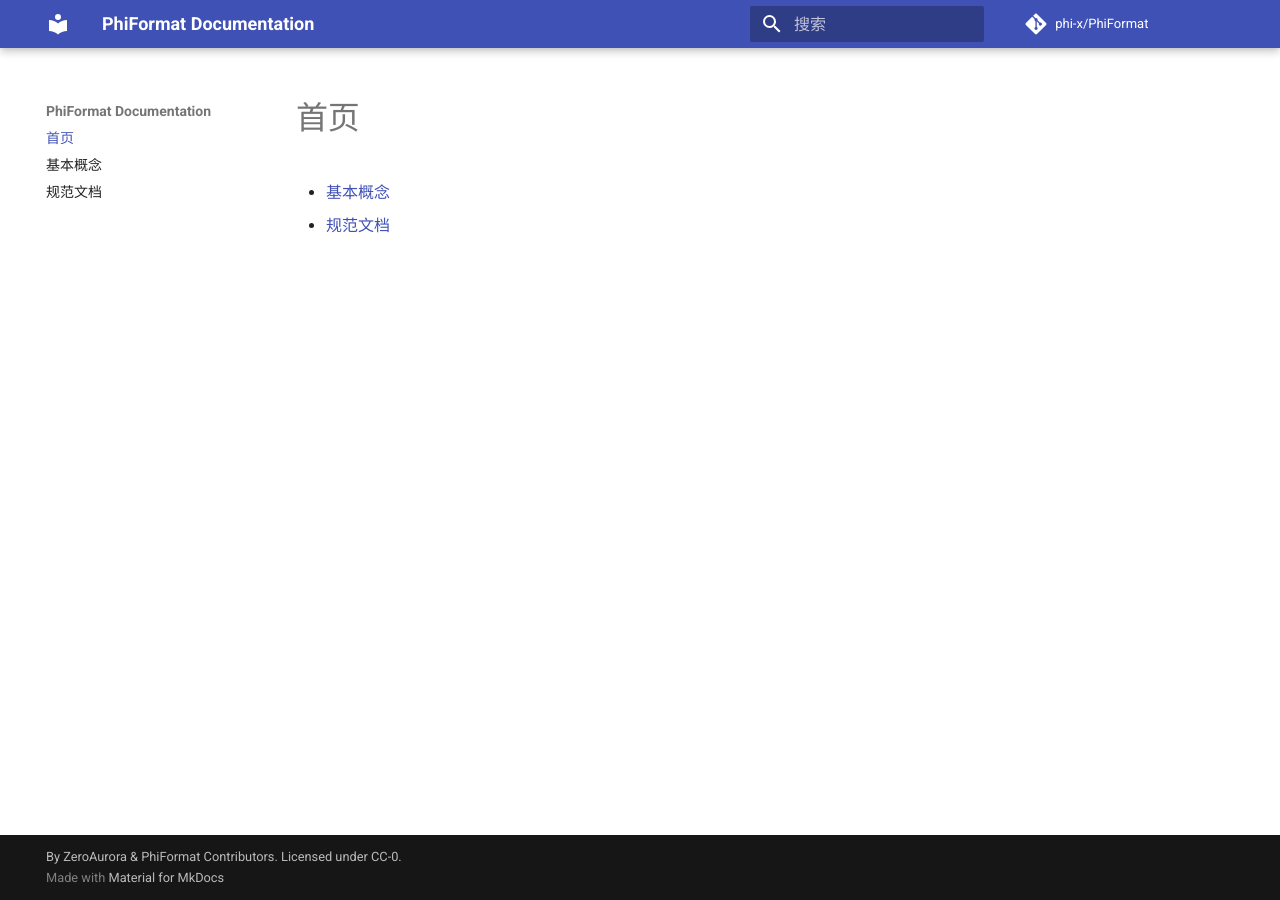
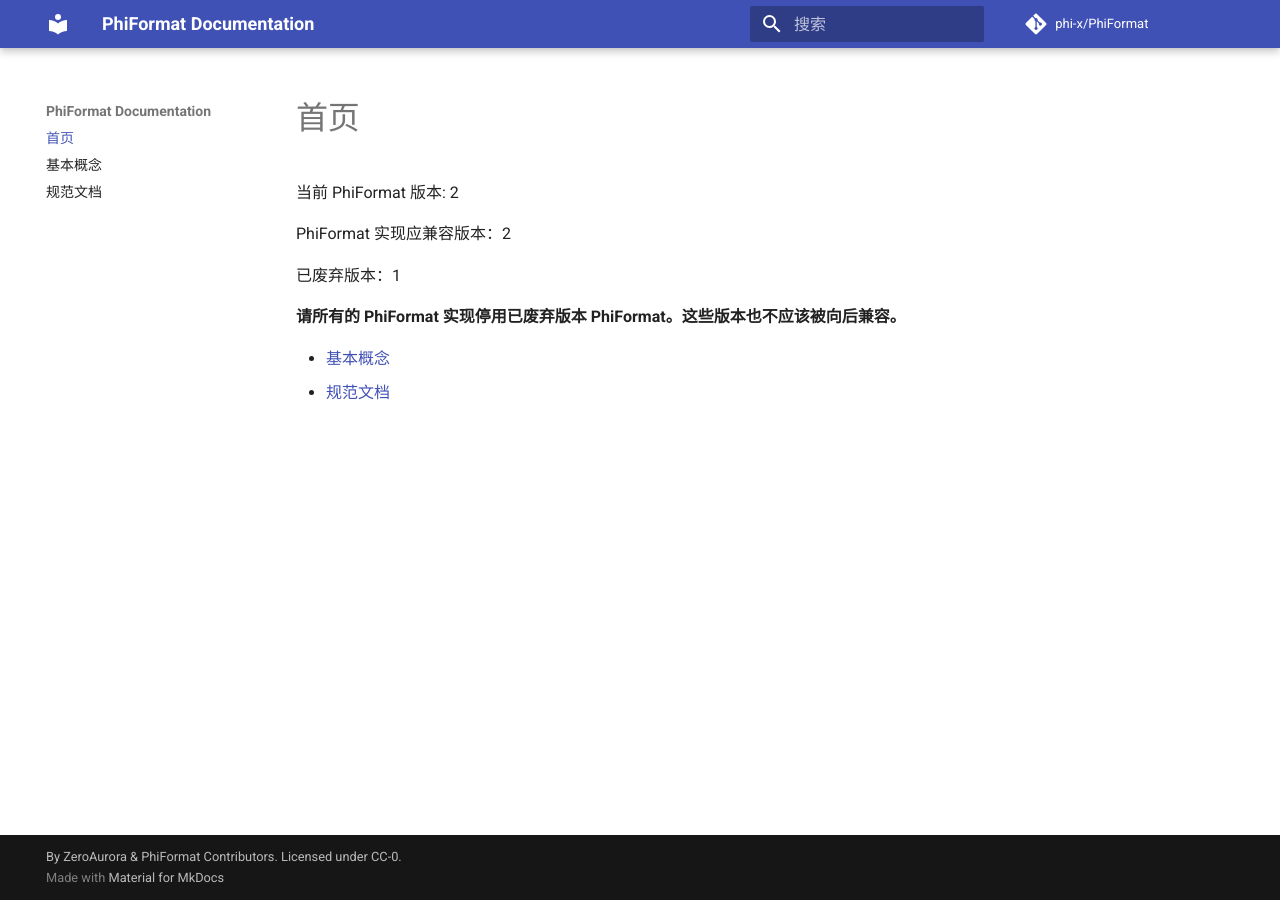
Before and after one commit to laoli404for/PhiFormat, an MkDocs documentation site: the page built from docs/index.md, in a window 1280 px wide. Built offline with MkDocs 1.6.1 and Material for MkDocs 9.7.7, drawn with Linux system fonts in a browser that asks for light colours; comment, search, counter and statistics services are not loaded.

Commit message:
feat!: ver 2

```diff
--- a/docs/index.md
+++ b/docs/index.md
@@ -1,4 +1,12 @@
 # 首页
+
+当前 PhiFormat 版本: 2
+
+PhiFormat 实现应兼容版本：2
+
+已废弃版本：1
+
+**请所有的 PhiFormat 实现停用已废弃版本 PhiFormat。这些版本也不应该被向后兼容。**
 
 - [基本概念](./basic-concepts.md)
 - [规范文档](./specs/README.md)
```
Also changed, not shown: 1 other file.
